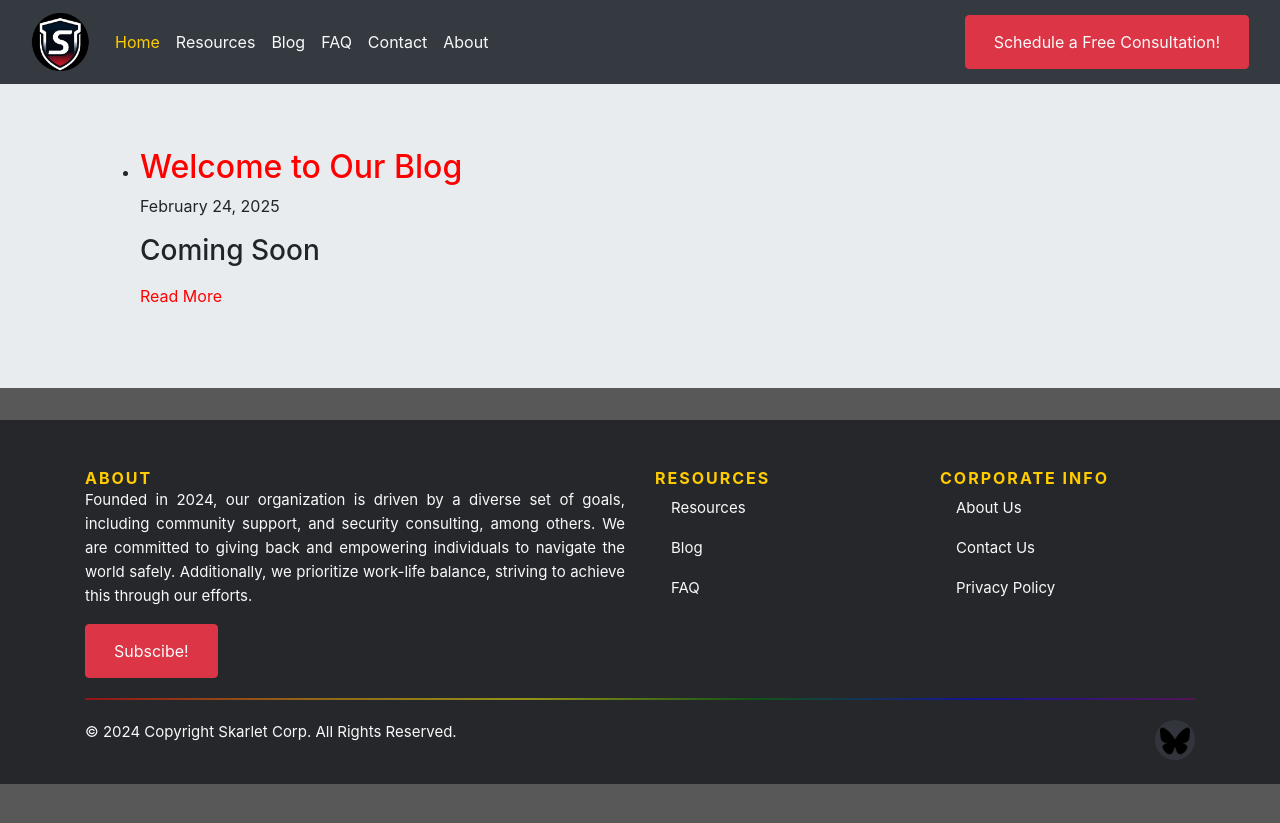
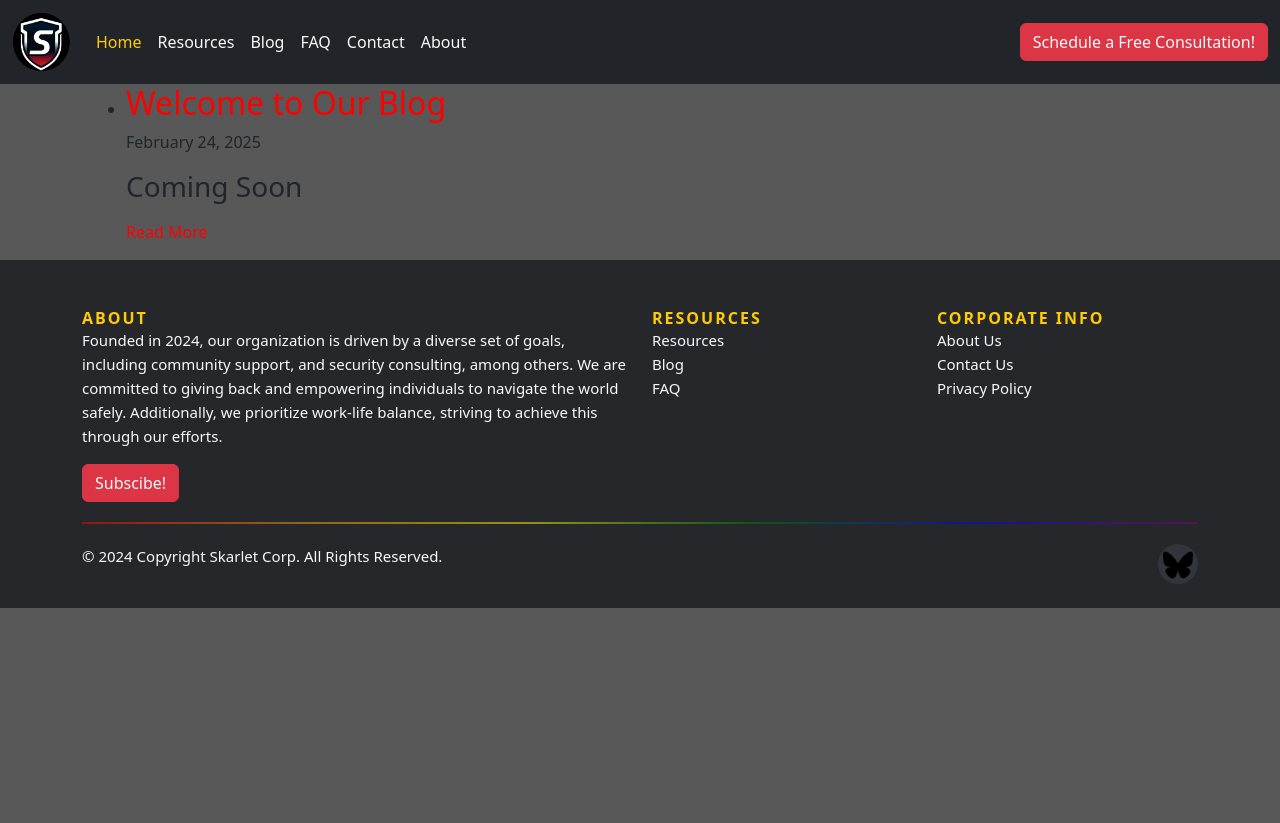
Before and after one commit to SkarletTeam/skarlet, a Jekyll site: the page built from blog.md, in a window 1280 px wide. Shown: the top 823 px of the page. Built offline with Jekyll 4.4.1, drawn with Linux system fonts in a browser that asks for light colours; a style sheet for code colours, icons or effects is not loaded.

Commit message:
Update header.html

```diff
--- a/_includes/header.html
+++ b/_includes/header.html
@@ -1,8 +1,9 @@
 <!-- _includes/header.html -->
 <header>
-        <script src="https://cdn.jsdelivr.net/npm/bootstrap@4.6.2/dist/js/bootstrap.bundle.min.js" integrity="sha384-Fy6S3B9q64WdZWQUiU+q4/2Lc9npb8tCaSX9FK7E8HnRr0Jz8D6OP9dO5Vg3Q9ct" crossorigin="anonymous"></script>
-		<link rel="stylesheet" type="text/css" href="https://cdn.jsdelivr.net/npm/bootstrap@4.6.2/dist/css/bootstrap.min.css" integrity="sha384-xOolHFLEh07PJGoPkLv1IbcEPTNtaed2xpHsD9ESMhqIYd0nLMwNLD69Npy4HI+N" crossorigin="anonymous">
-		<script src="https://cdn.jsdelivr.net/npm/bootstrap@5.3.0/dist/js/bootstrap.bundle.min.js"></script>
+		<link href="https://cdn.jsdelivr.net/npm/bootstrap@5.3.0/dist/css/bootstrap.min.css" rel="stylesheet" integrity="sha384-TX8t27EcRE3e/ihU7ZmQxaewp3pOaJseDhwLUogdGMO8DaU/mmdXfcDsrCz5nsA9" crossorigin="anonymous">
+		<script src="https://cdn.jsdelivr.net/npm/bootstrap@5.3.0/dist/js/bootstrap.bundle.min.js" integrity="sha384-QxDq9SngRV5xjt65tZZ8DJd0/hyC5xVjpUMzTxRgojfpEy69BLlEq1sI5kYy8efF" crossorigin="anonymous"></script>
+
+
 		<link rel="stylesheet" type="text/css" href="/css/style.css">
 
 <script>
```
